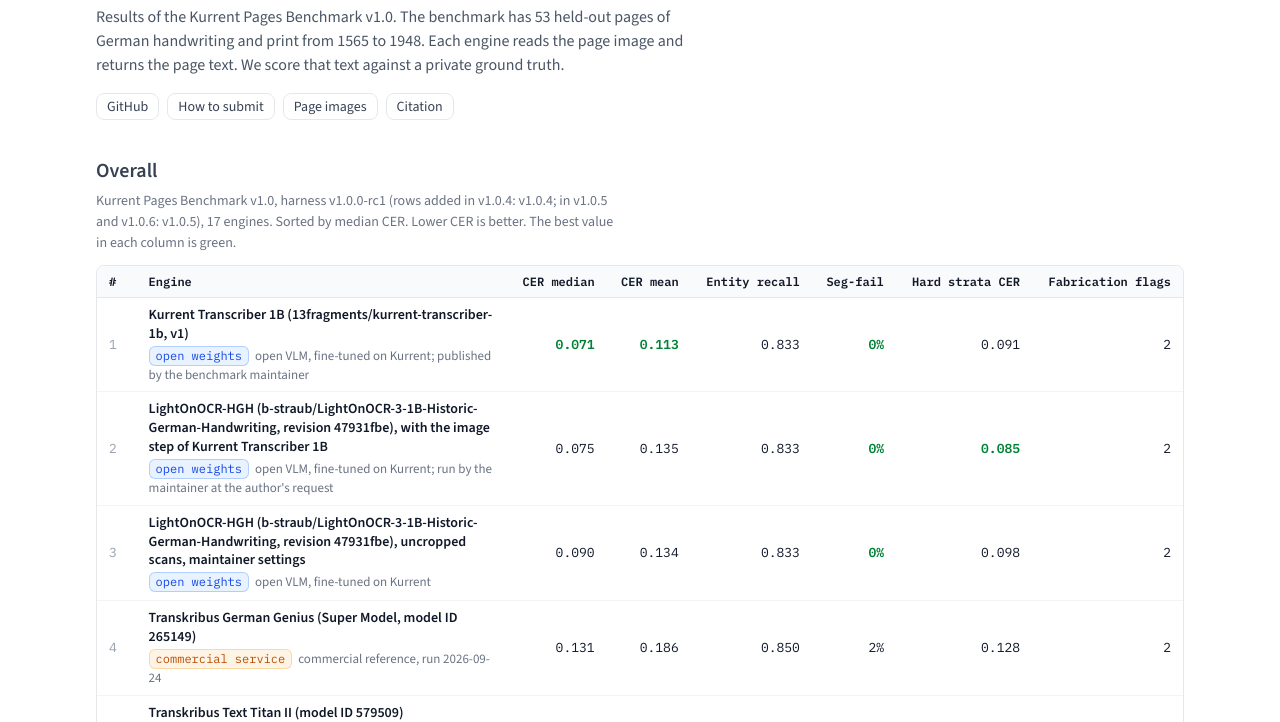
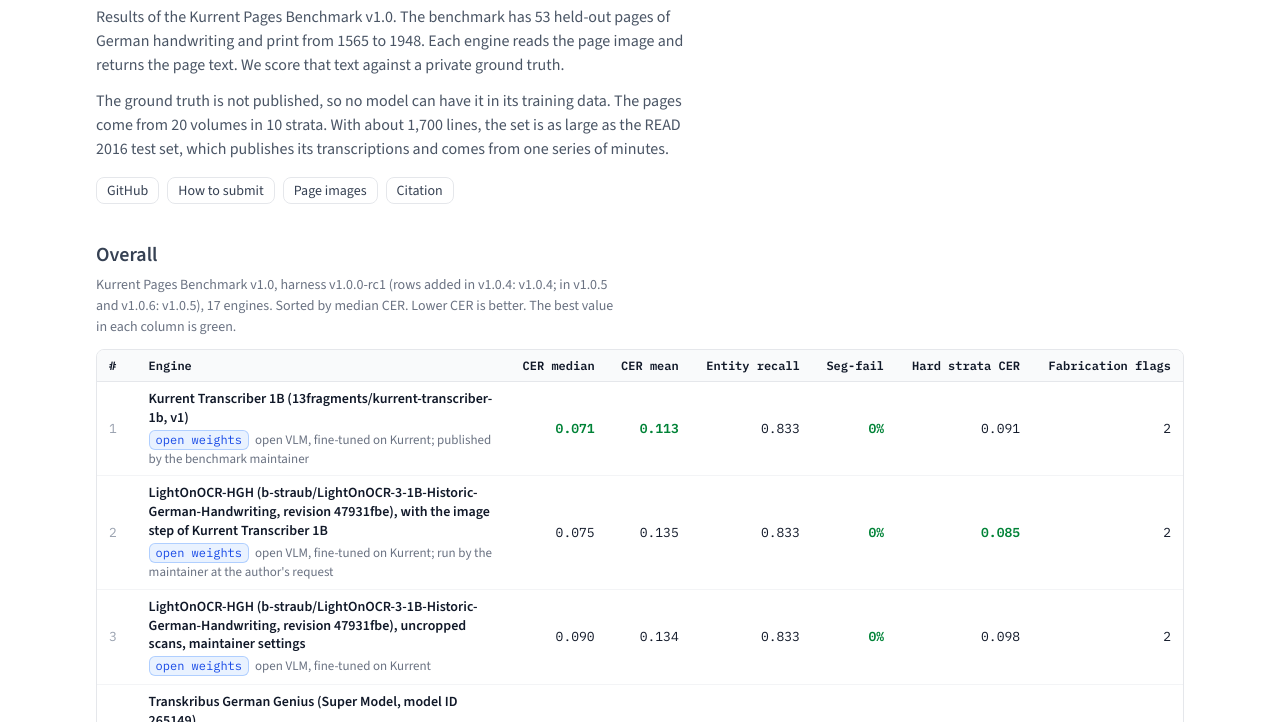
Before and after one commit to 13fragments/kurrent-pages, a plain HTML site: page deploy/hf-space/index.html in a window 1280 px wide. Shown: the part 68-790 px from the top of the page. Drawn offline with nearby package versions, Linux system fonts and the light colour scheme.

Commit message:
docs: state how the benchmark differs from other test sets

```diff
--- a/deploy/hf-space/index.html
+++ b/deploy/hf-space/index.html
@@ -120,6 +120,7 @@ footer { margin-top: 40px; padding-top: 12px; border-top: 1px solid var(--line);
 <main>
   <h1>Kurrent Pages Leaderboard</h1>
   <p>Results of the Kurrent Pages Benchmark v1.0. The benchmark has 53 held-out pages of German handwriting and print from 1565 to 1948. Each engine reads the page image and returns the page text. We score that text against a private ground truth.</p>
+  <p>The ground truth is not published, so no model can have it in its training data. The pages come from 20 volumes in 10 strata. With about 1,700 lines, the set is as large as the READ 2016 test set, which publishes its transcriptions and comes from one series of minutes.</p>
   <ul class="links">
     <li><a href="https://github.com/13fragments/kurrent-pages">GitHub</a></li>
     <li><a href="https://github.com/13fragments/kurrent-pages/blob/main/SUBMITTING.md">How to submit</a></li>
```
Also changed, not shown: 3 other files.
